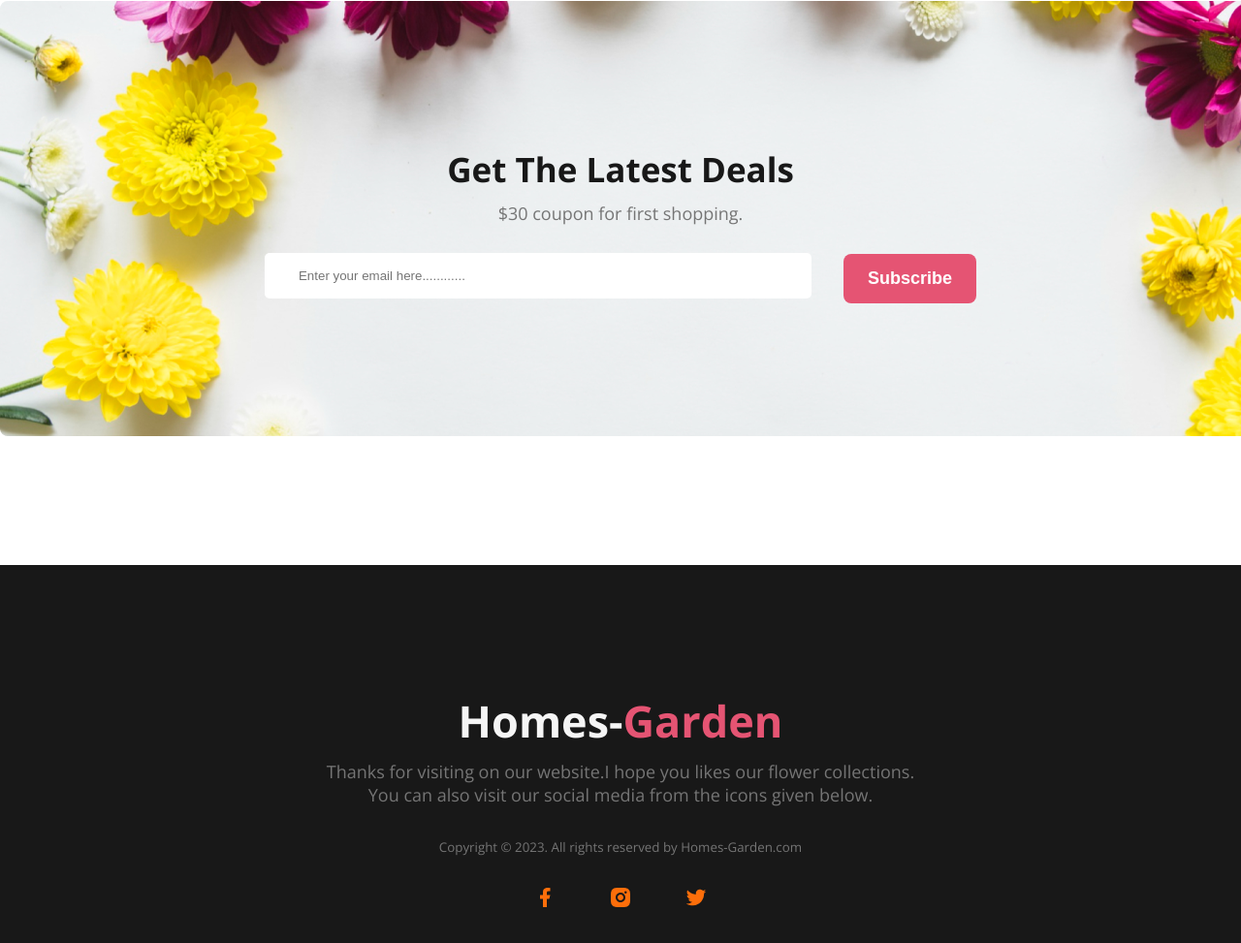
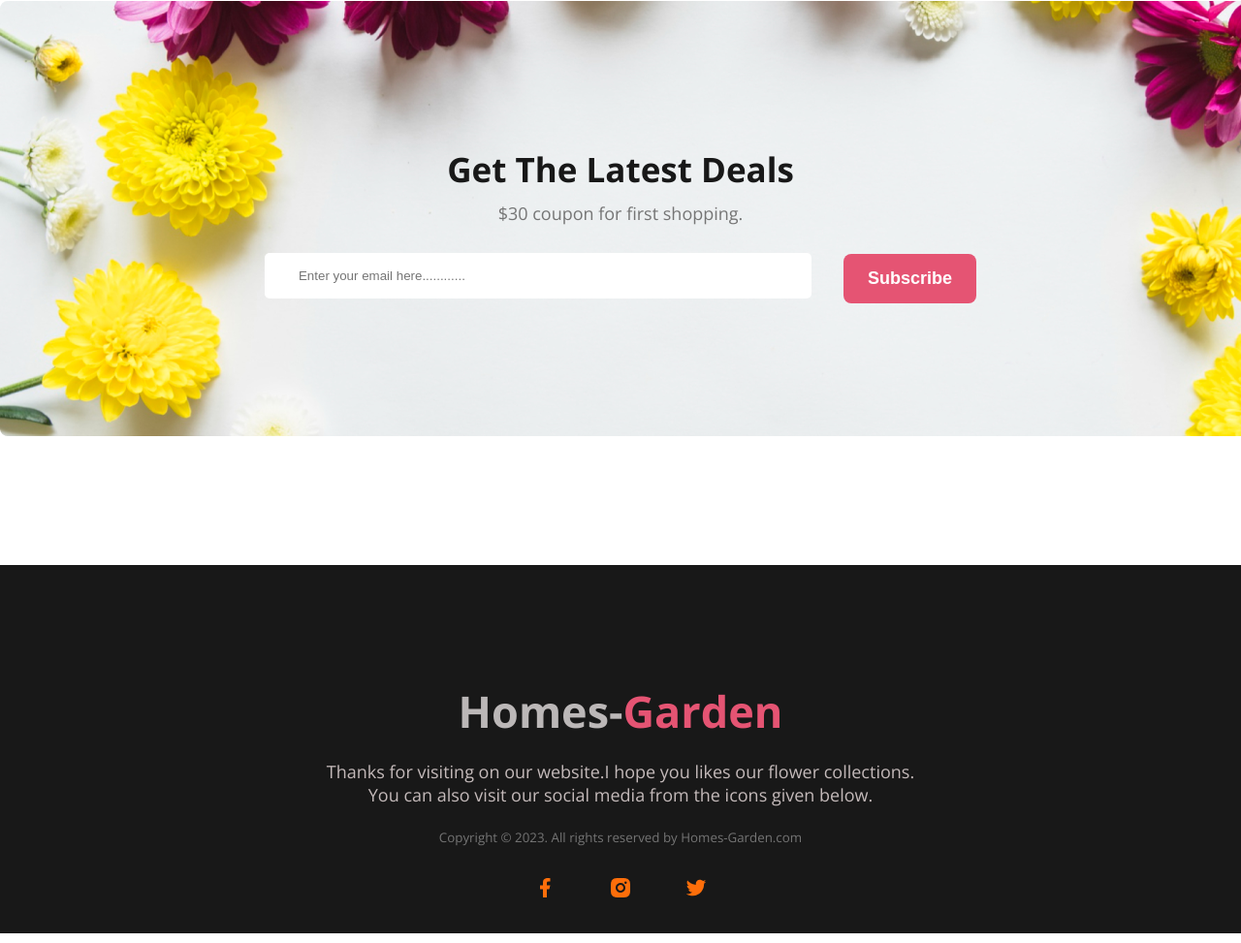
Before and after one commit to 14alim/Homes-garden-flower-shop, a plain HTML site: page index.html in a window 1280 px wide. Shown: the part 3560-4533 px from the top of the page at 97% size. Drawn offline with nearby package versions, Linux system fonts and the light colour scheme.

Commit message:
update font color

```diff
--- a/index.html
+++ b/index.html
@@ -128,7 +128,7 @@
     </main>
     <footer>
         <h3 class="footer-title">Homes-<span class="footer-text" >Garden</span> </h3>
-            <p id="featured-description" class="section-description">Thanks for visiting on our website.I hope you likes our flower collections. <br> You can also visit our social media from the icons given below.</p>
+            <p class="section-description"> <span class="footer-description">Thanks for visiting on our website.I hope you likes our flower collections. <br> You can also visit our social media from the icons given below.</span></p>
             <p class="copy">
                 <small>Copyright &copy; 2023. All rights reserved by Homes-Garden.com</small>
               </p>
--- a/styles/flowershop.css
+++ b/styles/flowershop.css
@@ -242,17 +242,21 @@ footer{
     background-color: #181818;
     align-items: center;
     text-align: center;
-    padding-top: 130px;
+    padding-top: 120px;
     padding-bottom: 30px;
     margin-top: 120px;
 
 }
 .footer-title{
-    color: whitesmoke;
+    color: rgb(187, 183, 183);
     font-size: 45px;
+    padding-bottom: 20px;
 }
 .footer-text{
     color: #E55473;
+}
+.footer-description{
+    color: rgb(196, 186, 186);
 }
 .copy{
     color: rgba(255, 255, 255, 0.40);
```
